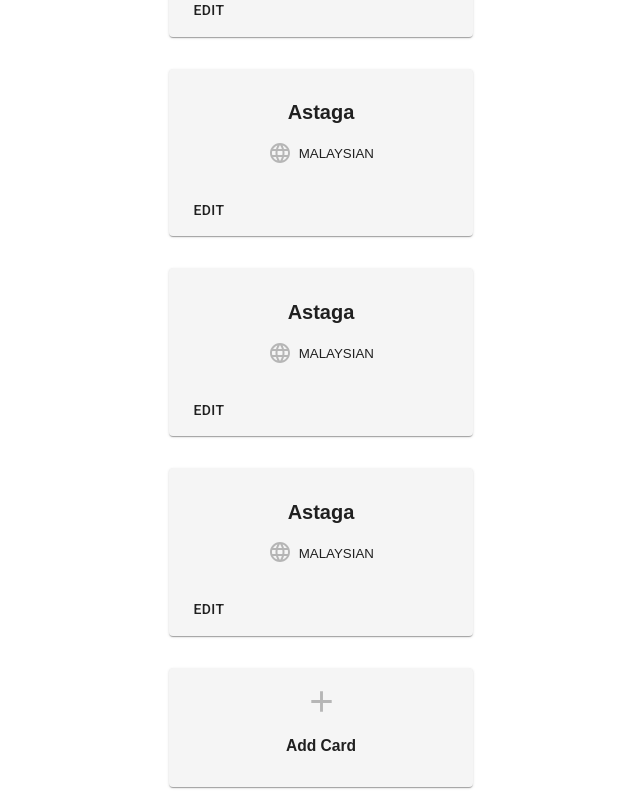
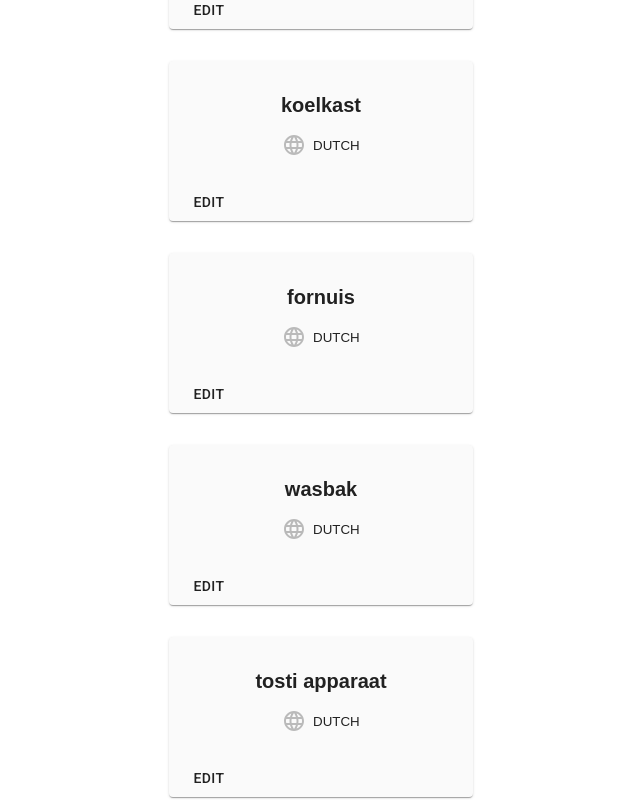
Before and after one commit to JamieRossiter/vocabularium, a React (Create React App) app: page / in a window 1280 px wide. Shown: the part 520-1320 px from the top of the page, without its empty margins (319-959 px from the left). Built offline with nearby package versions, Linux system fonts and the light colour scheme.

Commit message:
Logic - Pack details and individual cards (frontend) Pack details and individual cards are now populated on the Pack View screen once data is fetched.

```diff
--- /dev/null
+++ b/src/CustomTypes.ts
@@ -0,0 +1,17 @@
+export type Card = {
+    untranslated: string,
+    translated: string
+}
+
+export type Pack = {
+    id: string,
+    title: string,
+    dateCreated: string,
+    description: string,
+    languageOptions: {
+        languageLonghand: string,
+        languageShorthand: string,
+        countryCode: string
+    },
+    cards: string
+}
--- a/src/components/CardList.tsx
+++ b/src/components/CardList.tsx
@@ -1,38 +1,42 @@
+import React from "react";
 import { List, ListItem } from "@material-ui/core";
+import { Skeleton } from "@material-ui/lab";
 import VocabCard from "../components/VocabCard";
 import VocabCardButton from "../components/VocabCardButton";
+import VocabCardLoading from "../components/VocabCardLoading";
+import { Card } from "../CustomTypes";
 import "../styles/components/CardList.css";
 
-const CardList = () => {
+type CardListProps = {
+    cards?: Array<Card>,
+    language?: string
+}
+
+const CardList = (props: CardListProps) => {
+
+    function generateCards(cardData?: Array<Card>){
+
+        let generatedCards: Array<any> = [];
+
+        if(cardData){
+            generatedCards = cardData.map(data => {
+                return <ListItem key={data.untranslated}><div className="card-list-card-container"><VocabCard vocab={data} language={props.language ?? "UNKNOWN"} /></div></ListItem>;
+            });
+        } else {
+            for(let i = 0; i < 10; i++){
+                generatedCards.push(<ListItem><div className="card-list-card-container"><VocabCardLoading /></div></ListItem>);
+            }
+        }
+
+        return generatedCards;
+
+    }
+
     return(
         <>
             <div className="card-list-container">
                 <List>
-                    <ListItem>
-                        <div className="card-list-card-container">
-                            <VocabCard />
-                        </div>
-                    </ListItem>
-                    <ListItem>
-                        <div className="card-list-card-container">
-                            <VocabCard />
-                        </div>
-                    </ListItem>
-                    <ListItem>
-                        <div className="card-list-card-container">
-                            <VocabCard />
-                        </div>
-                    </ListItem>
-                    <ListItem>
-                        <div className="card-list-card-container">
-                            <VocabCard />
-                        </div>
-                    </ListItem>
-                    <ListItem>
-                        <div className="card-list-card-container">
-                            <VocabCardButton />
-                        </div>
-                    </ListItem>
+                    {generateCards(props.cards)}
                 </List>
             </div>
         </>
--- a/src/components/VocabCard.tsx
+++ b/src/components/VocabCard.tsx
@@ -1,18 +1,38 @@
+import React from "react";
 import { Button, Card, CardActions, CardActionArea, CardContent } from "@material-ui/core";
 import LanguageIcon from "@material-ui/icons/Language";
 import "../styles/components/VocabCard.css";
 
-const VocabCard = () => {
+type VocabCardProps = {
+    vocab: {
+        untranslated: string,
+        translated: string
+    }
+    language: string
+}
+
+const VocabCard = (props: VocabCardProps) => {
+
+    const [isFlipped, updateIsFlipped] = React.useState<boolean>(false);
+
+    function flipCard(isFlipped: boolean): void{
+        updateIsFlipped(!isFlipped);
+    }
+
+    function capitaliseLanguage(word: string): string{
+        return word.toUpperCase();
+    }
+
     return(
         <>
             <div className="vocab-card-container">
-                <Card>
-                    <CardActionArea>
+                <Card className="vocab-card-card">
+                    <CardActionArea onClick={() => {flipCard(isFlipped)}}>
                         <CardContent>
-                            <h2 className="vocab-card-heading">Astaga</h2>
+                            <h2 className="vocab-card-heading">{isFlipped ? props.vocab.untranslated : props.vocab.translated}</h2>
                             <div className="vocab-card-language-container">
                                 <LanguageIcon color="disabled" />
-                                <p className="vocab-card-language">MALAYSIAN</p>
+                                <p className="vocab-card-language">{capitaliseLanguage(isFlipped ? "English" : props.language)}</p>
                             </div>
                         </CardContent>
                     </CardActionArea>
--- /dev/null
+++ b/src/components/VocabCardLoading.tsx
@@ -0,0 +1,22 @@
+import { Button, Card, CardActions, CardActionArea, CardContent, CircularProgress } from "@material-ui/core";
+import LanguageIcon from "@material-ui/icons/Language";
+import "../styles/components/VocabCardLoading.css";
+
+const VocabCardLoading = () => {
+    return(
+        <>
+            <div className="vocab-card-loading-container">
+                <Card className="vocab-card-loading-card">
+                    <CardContent>
+                        <div className="vocab-card-loading-spinner-container">
+                            <CircularProgress className="vocab-card-loading-spinner" size={50} />
+                        </div>
+                    </CardContent>
+                </Card>
+            </div>
+        </>
+    )
+
+}
+
+export default VocabCardLoading;
--- a/src/containers/PackView.tsx
+++ b/src/containers/PackView.tsx
@@ -4,28 +4,14 @@ import PackDetails from "../components/PackDetails";
 import ProgressBar from "../subcomponents/ProgressBar";
 import CardList from "../components/CardList";
 import CardFunctions from "../components/CardFunctions";
-import { Skeleton } from "@material-ui/lab";
+import { Card, Pack } from "../CustomTypes";
 import "../styles/containers/PackView.css";
 
-type Pack = {
-    id: string,
-    title: string,
-    dateCreated: string,
-    description: string,
-    languageOptions: {
-        languageLonghand: string,
-        languageShorthand: string,
-        countryCode: string
-    },
-    cards: string
+type PackViewProps = {
+    packId: string
 }
 
-type Card = {
-    untranslated: string,
-    translated: string
-}
-
-const PackView = (props: { packId: string }) => {
+const PackView = (props: PackViewProps) => {
 
     const [packData, updatePackData] = React.useState<Pack>();
     const [cardsData, updateCardsData] = React.useState<Array<Card>>();
@@ -41,9 +27,11 @@ const PackView = (props: { packId: string }) => {
 
     // Fetch cards data
     React.useEffect(() => {
-        fetch("/dummyData/dummy_cards.json", { method: "GET" })
-        .then(response => response.json())
-        .then(data => updateCardsData(data));
+        setTimeout(() => {
+            fetch("/dummyData/dummy_cards.json", { method: "GET" })
+            .then(response => response.json())
+            .then(data => updateCardsData(data.cards));
+        }, 3000)
     }, [])
 
 
@@ -56,7 +44,7 @@ const PackView = (props: { packId: string }) => {
                 <div className="pack-view-sticky">
                     <CardFunctions />
                 </div>
-                <CardList />
+                <CardList cards={cardsData} language={packData?.languageOptions.languageLonghand} />
             </div>
         </>
     )
--- a/src/styles/components/VocabCard.css
+++ b/src/styles/components/VocabCard.css
@@ -2,8 +2,9 @@
   VocabCard.tsx Stylesheet
 */
 
-.MuiCard-root {
-  background-color: #f5f5f5 !important;
+.vocab-card-card.MuiCard-root {
+  height: 10em !important;
+  background-color: #fafafa !important;
 }
 
 .vocab-card-container {
@@ -21,6 +22,7 @@
   bottom: 0.5em;
   display: inline;
   margin-left: 0.5em;
+  text-align: center;
 }
 
 .vocab-card-language-container {
--- /dev/null
+++ b/src/styles/components/VocabCardLoading.css
@@ -0,0 +1,23 @@
+/*
+  VocabCardLoading.tsx Stylesheet
+*/
+
+.vocab-card-loading-card.MuiCard-root {
+  background-color: #fafafa !important;
+  height: 10em !important;
+}
+
+.vocab-card-loading-spinner.MuiCircularProgress-colorPrimary {
+  color: #9575cd !important;
+}
+
+.vocab-card-loading-spinner-container {
+  margin-top: 2em;
+}
+
+.vocab-card-loading-container {
+  min-width: 10em;
+  width: 50%;
+  text-align: center;
+  margin: auto;
+}
--- a/src/subcomponents/PackInfo.tsx
+++ b/src/subcomponents/PackInfo.tsx
@@ -9,7 +9,7 @@ type PackInfoProps = {
 const PackInfo = (props: PackInfoProps) => {
     return(
         <>
-            <h2 className="pack-info-header">{props.title ?? <Skeleton animation="wave" height={40} />}</h2>
+            <h2 className="pack-info-header">{props.title ?? <Skeleton animation="wave" height={30} />}</h2>
             <p className="pack-info-dateCreated">{props.dateCreated ? `Created ${props.dateCreated}` : <Skeleton variant="text" animation="wave" />}</p>
         </>
     )
```
